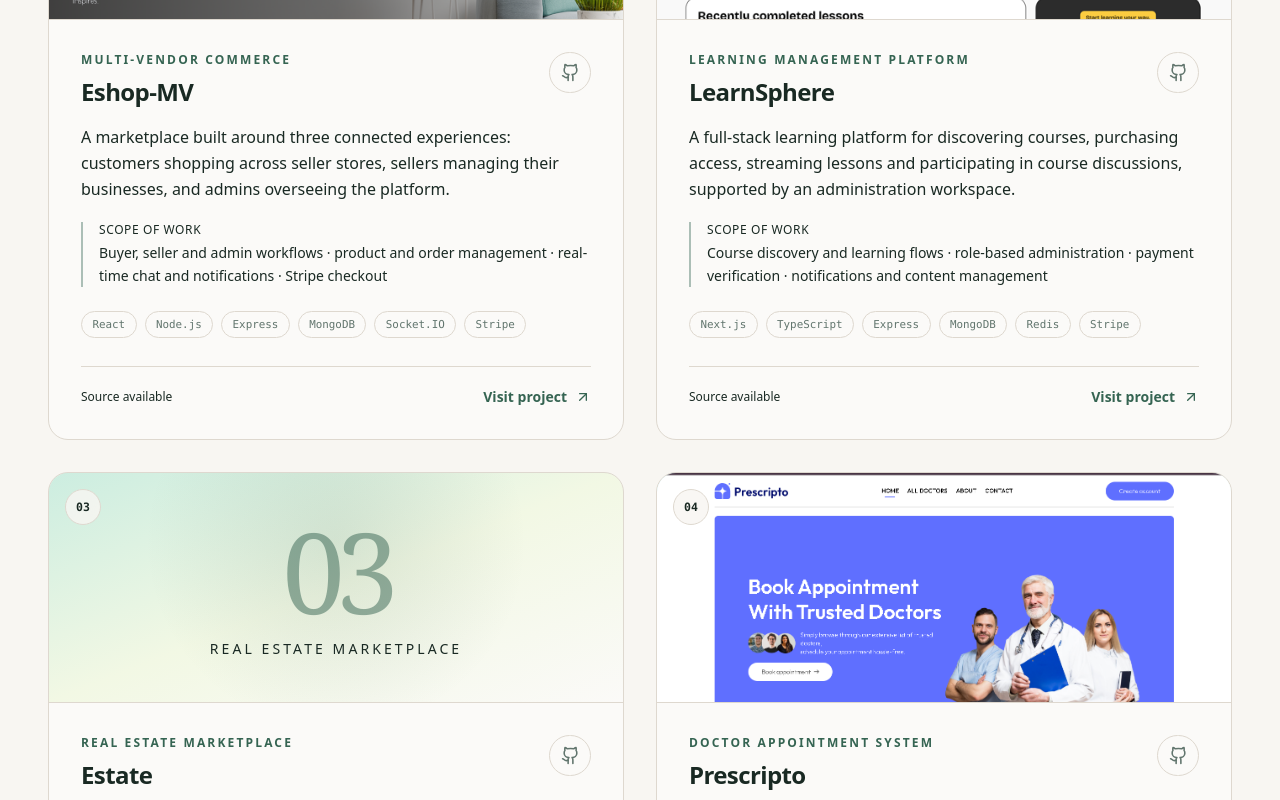
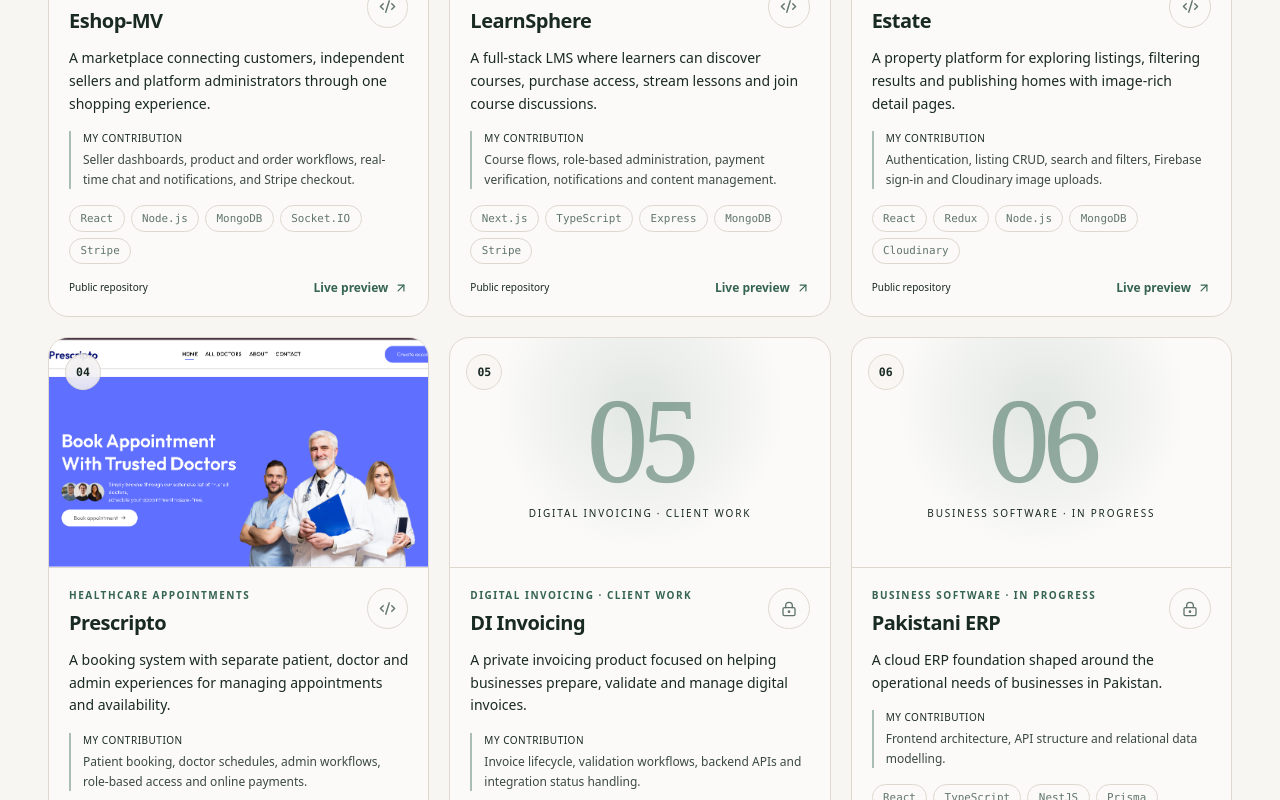
Before and after one commit to codingwithriha/my-portfolio, a React (Vite) app: page / in a window 1280 px wide. Shown: the part 5040-5840 px from the top of the page. Built offline with nearby package versions, Linux system fonts and the light colour scheme; no server answers.

Commit message:
Refine project cards into a compact portfolio grid

```diff
--- a/src/components/sections/Projects.tsx
+++ b/src/components/sections/Projects.tsx
@@ -1,5 +1,5 @@
 import { motion } from "framer-motion";
-import { ArrowUpRight, Github, LockKeyhole } from "lucide-react";
+import { ArrowUpRight, Code2, LockKeyhole } from "lucide-react";
 import eshopImg from "../../assets/e-shop.png";
 import doctorImg from "../../assets/Doctor.png";
 import lmsImage from "../../assets/LMS.png";
@@ -8,133 +8,131 @@ const PROJECTS = [
   {
     number: "01",
     title: "Eshop-MV",
-    type: "Multi-vendor commerce",
-    description: "A marketplace built around three connected experiences: customers shopping across seller stores, sellers managing their businesses, and admins overseeing the platform.",
-    contribution: "Buyer, seller and admin workflows · product and order management · real-time chat and notifications · Stripe checkout",
-    stack: ["React", "Node.js", "Express", "MongoDB", "Socket.IO", "Stripe"],
+    type: "Multi-vendor marketplace",
+    description: "A marketplace connecting customers, independent sellers and platform administrators through one shopping experience.",
+    contribution: "Seller dashboards, product and order workflows, real-time chat and notifications, and Stripe checkout.",
+    stack: ["React", "Node.js", "MongoDB", "Socket.IO", "Stripe"],
     image: eshopImg,
-    tone: "from-rose-500/20 via-orange-400/10 to-transparent",
     github: "https://github.com/codingwithriha/Eshop-MV",
     demo: "https://eshop-mv.vercel.app/",
-    access: "Source available"
+    access: "Public repository"
   },
   {
     number: "02",
     title: "LearnSphere",
-    type: "Learning management platform",
-    description: "A full-stack learning platform for discovering courses, purchasing access, streaming lessons and participating in course discussions, supported by an administration workspace.",
-    contribution: "Course discovery and learning flows · role-based administration · payment verification · notifications and content management",
-    stack: ["Next.js", "TypeScript", "Express", "MongoDB", "Redis", "Stripe"],
+    type: "Learning platform",
+    description: "A full-stack LMS where learners can discover courses, purchase access, stream lessons and join course discussions.",
+    contribution: "Course flows, role-based administration, payment verification, notifications and content management.",
+    stack: ["Next.js", "TypeScript", "Express", "MongoDB", "Stripe"],
     image: lmsImage,
-    tone: "from-sky-500/20 via-indigo-400/10 to-transparent",
     github: "https://github.com/codingwithriha/LearnSphere",
     demo: "https://learn-sphere-ui.vercel.app/",
-    access: "Source available"
+    access: "Public repository"
   },
   {
     number: "03",
     title: "Estate",
-    type: "Real estate marketplace",
-    description: "A property listing application where people can explore homes, narrow results with search and filters, publish listings and contact the person responsible for a property.",
-    contribution: "Authentication · listing management · search and filtering · image uploads · responsive property detail pages",
-    stack: ["React", "Redux Toolkit", "Node.js", "MongoDB", "Firebase", "Cloudinary"],
-    tone: "from-emerald-500/20 via-lime-400/10 to-transparent",
+    type: "Property marketplace",
+    description: "A property platform for exploring listings, filtering results and publishing homes with image-rich detail pages.",
+    contribution: "Authentication, listing CRUD, search and filters, Firebase sign-in and Cloudinary image uploads.",
+    stack: ["React", "Redux", "Node.js", "MongoDB", "Cloudinary"],
     github: "https://github.com/codingwithriha/MERN-Estate",
     demo: "https://estate-hubclient.vercel.app/",
-    access: "Source available"
+    access: "Public repository"
   },
   {
     number: "04",
     title: "Prescripto",
-    type: "Doctor appointment system",
-    description: "A healthcare appointment platform with separate patient, doctor and admin experiences for booking visits, managing availability and keeping appointment records organised.",
-    contribution: "Patient booking flows · doctor schedules · admin management · role-based access · online payment integration",
-    stack: ["React", "Node.js", "Express", "MongoDB", "JWT", "Stripe"],
+    type: "Healthcare appointments",
+    description: "A booking system with separate patient, doctor and admin experiences for managing appointments and availability.",
+    contribution: "Patient booking, doctor schedules, admin workflows, role-based access and online payments.",
+    stack: ["React", "Node.js", "Express", "MongoDB", "Stripe"],
     image: doctorImg,
-    tone: "from-cyan-500/20 via-teal-400/10 to-transparent",
     github: "https://github.com/codingwithriha/Doctor-Appointment",
     demo: "https://doctor-appointment-prescripto-frontend.vercel.app/",
-    access: "Source available"
+    access: "Public repository"
   },
   {
     number: "05",
     title: "DI Invoicing",
-    type: "Digital invoicing · client project",
-    description: "A private digital invoicing product designed to help businesses prepare, validate and manage invoices through an integration-led workflow for Pakistan's FBR/PRAL ecosystem.",
-    contribution: "Invoice lifecycle and validation workflows · backend API development · integration handling and submission status management",
-    stack: ["React", "TypeScript", "Node.js", "Express", "MongoDB", "FBR / PRAL"],
-    tone: "from-amber-500/20 via-orange-400/10 to-transparent",
+    type: "Digital invoicing · client work",
+    description: "A private invoicing product focused on helping businesses prepare, validate and manage digital invoices.",
+    contribution: "Invoice lifecycle, validation workflows, backend APIs and integration status handling.",
+    stack: ["React", "TypeScript", "Node.js", "MongoDB", "FBR / PRAL"],
     access: "Private client project"
   },
   {
     number: "06",
     title: "Pakistani ERP",
-    type: "Business management · client project",
-    description: "An in-progress cloud ERP foundation shaped around the workflows and operational needs of Pakistani businesses, with a modular frontend and structured backend foundation.",
-    contribution: "Product foundation · frontend architecture · API structure · relational data modelling",
+    type: "Business software · in progress",
+    description: "A cloud ERP foundation shaped around the operational needs of businesses in Pakistan.",
+    contribution: "Frontend architecture, API structure and relational data modelling.",
     stack: ["React", "TypeScript", "NestJS", "Prisma", "PostgreSQL"],
-    tone: "from-violet-500/20 via-fuchsia-400/10 to-transparent",
     access: "Private client project"
   }
 ];
 
 export function Projects() {
   return (
-    <section id="projects" className="py-24 md:py-32">
+    <section id="projects" className="py-20 md:py-28">
       <div className="container mx-auto px-6 md:px-12">
-        <div className="max-w-3xl mb-14 md:mb-20">
+        <div className="max-w-3xl mb-10 md:mb-14">
           <p className="section-kicker">Selected work / 2023—2026</p>
-          <h2 className="section-heading">Projects built around <span className="text-primary">real workflows.</span></h2>
-          <p className="mt-5 text-muted-foreground text-lg leading-relaxed">A selection of products and client work spanning commerce, education, property, healthcare and business operations. Each one has its own users, constraints and engineering decisions.</p>
+          <h2 className="section-heading">A closer look at <span className="text-primary">what I build.</span></h2>
+          <p className="mt-4 text-muted-foreground leading-relaxed">A mix of shipped applications and ongoing client products. I focus on the workflows behind the interface: how people use a feature, how data moves, and what happens when something goes wrong.</p>
         </div>
 
-        <div className="grid md:grid-cols-2 gap-6 lg:gap-8">
+        <div className="grid sm:grid-cols-2 xl:grid-cols-3 gap-4 lg:gap-5">
           {PROJECTS.map((project, index) => (
             <motion.article
               key={project.number}
-              initial={{ opacity: 0, y: 24 }}
+              initial={{ opacity: 0, y: 18 }}
               whileInView={{ opacity: 1, y: 0 }}
               viewport={{ once: true, amount: 0.12 }}
-              transition={{ duration: 0.5, delay: (index % 2) * 0.08 }}
-              className="project-card group"
+              transition={{ duration: 0.4, delay: (index % 3) * 0.06 }}
+              className="project-card group flex flex-col"
             >
-              <div className={`project-visual bg-gradient-to-br ${project.tone}`}>
+              <div className="project-visual project-visual-compact">
                 {project.image ? (
-                  <img src={project.image} alt={`${project.title} interface preview`} className="w-full h-full object-cover transition-transform duration-700 group-hover:scale-[1.035]" loading="lazy" />
+                  <img src={project.image} alt={`${project.title} interface preview`} className="w-full h-full object-cover transition-transform duration-500 group-hover:scale-[1.035]" loading="lazy" />
                 ) : (
                   <div className="project-placeholder">
                     <span className="project-placeholder-mark">{project.number}</span>
-                    <span className="text-sm tracking-[0.22em] uppercase text-muted-foreground">{project.type}</span>
+                    <span className="text-[10px] tracking-[0.18em] uppercase text-muted-foreground">{project.type}</span>
                   </div>
                 )}
                 <span className="project-number">{project.number}</span>
               </div>
-              <div className="p-6 md:p-8">
-                <div className="flex items-start justify-between gap-4">
-                  <div>
-                    <p className="text-xs uppercase tracking-[0.18em] text-primary font-semibold mb-2">{project.type}</p>
-                    <h3 className="text-2xl font-semibold tracking-tight">{project.title}</h3>
+
+              <div className="p-5 flex flex-col flex-1">
+                <div className="flex items-start justify-between gap-3">
+                  <div className="min-w-0">
+                    <p className="text-[10px] uppercase tracking-[0.15em] text-primary font-semibold mb-1.5">{project.type}</p>
+                    <h3 className="text-xl font-semibold tracking-tight">{project.title}</h3>
                   </div>
                   {project.github ? (
-                    <a href={project.github} target="_blank" rel="noopener noreferrer" aria-label={`View ${project.title} source on GitHub`} className="project-icon-link"><Github size={19} /></a>
+                    <a href={project.github} target="_blank" rel="noopener noreferrer" aria-label={`View ${project.title} source on GitHub`} className="project-icon-link"><Code2 size={17} /></a>
                   ) : (
-                    <span className="project-icon-link" title="Private client work"><LockKeyhole size={18} /></span>
+                    <span className="project-icon-link" title="Private client work"><LockKeyhole size={16} /></span>
                   )}
                 </div>
-                <p className="mt-4 text-muted-foreground leading-relaxed">{project.description}</p>
-                <div className="mt-5 border-l-2 border-primary/40 pl-4">
-                  <p className="text-xs uppercase tracking-wider text-muted-foreground mb-1">Scope of work</p>
-                  <p className="text-sm leading-relaxed">{project.contribution}</p>
+
+                <p className="mt-3 text-sm text-muted-foreground leading-relaxed project-description">{project.description}</p>
+                <div className="mt-4 border-l-2 border-primary/40 pl-3">
+                  <p className="text-[10px] uppercase tracking-wider text-muted-foreground mb-1">My contribution</p>
+                  <p className="text-xs leading-relaxed text-foreground/85">{project.contribution}</p>
                 </div>
-                <div className="flex flex-wrap gap-2 mt-6">
+
+                <div className="flex flex-wrap gap-1.5 mt-4">
                   {project.stack.map((item) => <span key={item} className="tech-chip">{item}</span>)}
                 </div>
-                <div className="flex items-center justify-between gap-4 mt-7 pt-5 border-t border-border">
-                  <span className="text-xs text-muted-foreground flex items-center gap-2">
-                    {!project.github && <LockKeyhole size={13} />}
+
+                <div className="flex items-center justify-between gap-3 mt-auto pt-4">
+                  <span className="text-[10px] text-muted-foreground flex items-center gap-1.5">
+                    {!project.github && <LockKeyhole size={11} />}
                     {project.access}
                   </span>
-                  {project.demo && <a href={project.demo} target="_blank" rel="noopener noreferrer" className="inline-flex items-center gap-2 text-sm font-semibold text-primary hover:gap-3 transition-all">Visit project <ArrowUpRight size={16} /></a>}
+                  {project.demo && <a href={project.demo} target="_blank" rel="noopener noreferrer" className="inline-flex items-center gap-1.5 text-xs font-semibold text-primary hover:gap-2.5 transition-all">Live preview <ArrowUpRight size={14} /></a>}
                 </div>
               </div>
             </motion.article>
```
